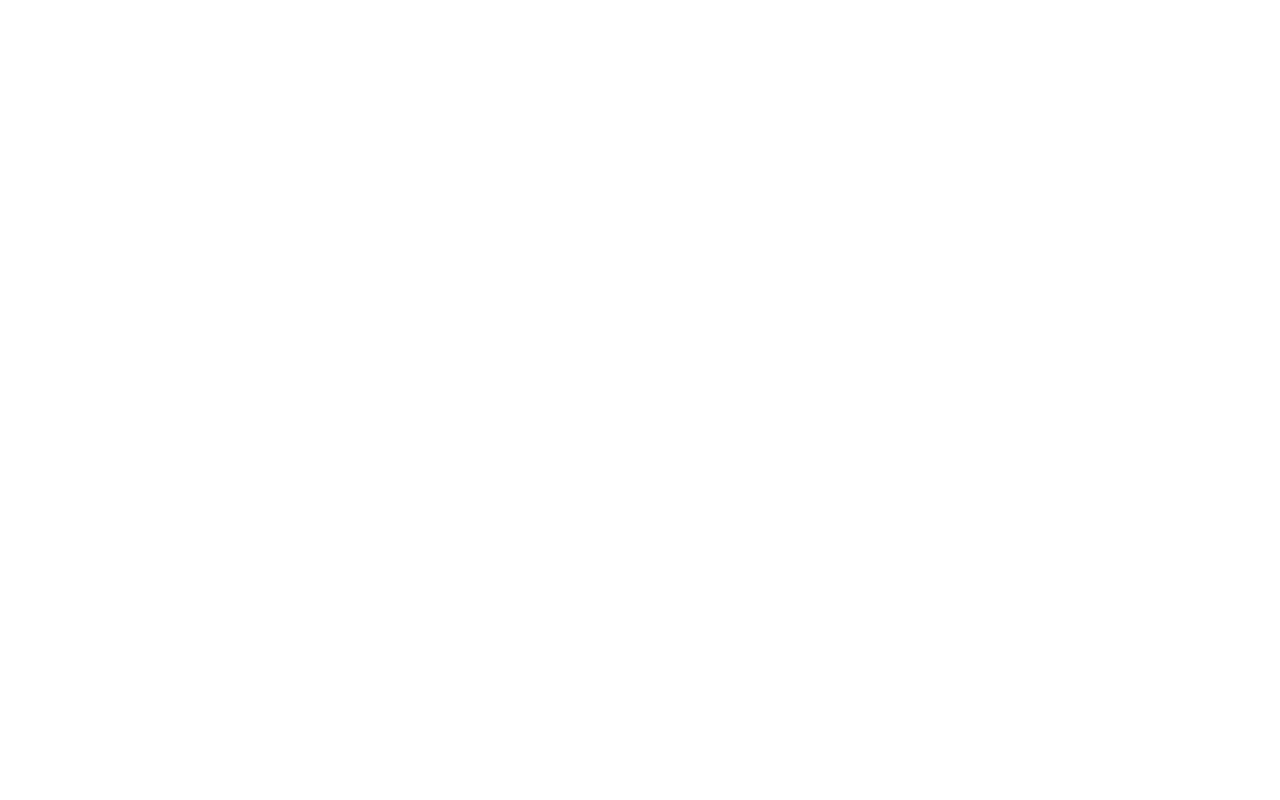
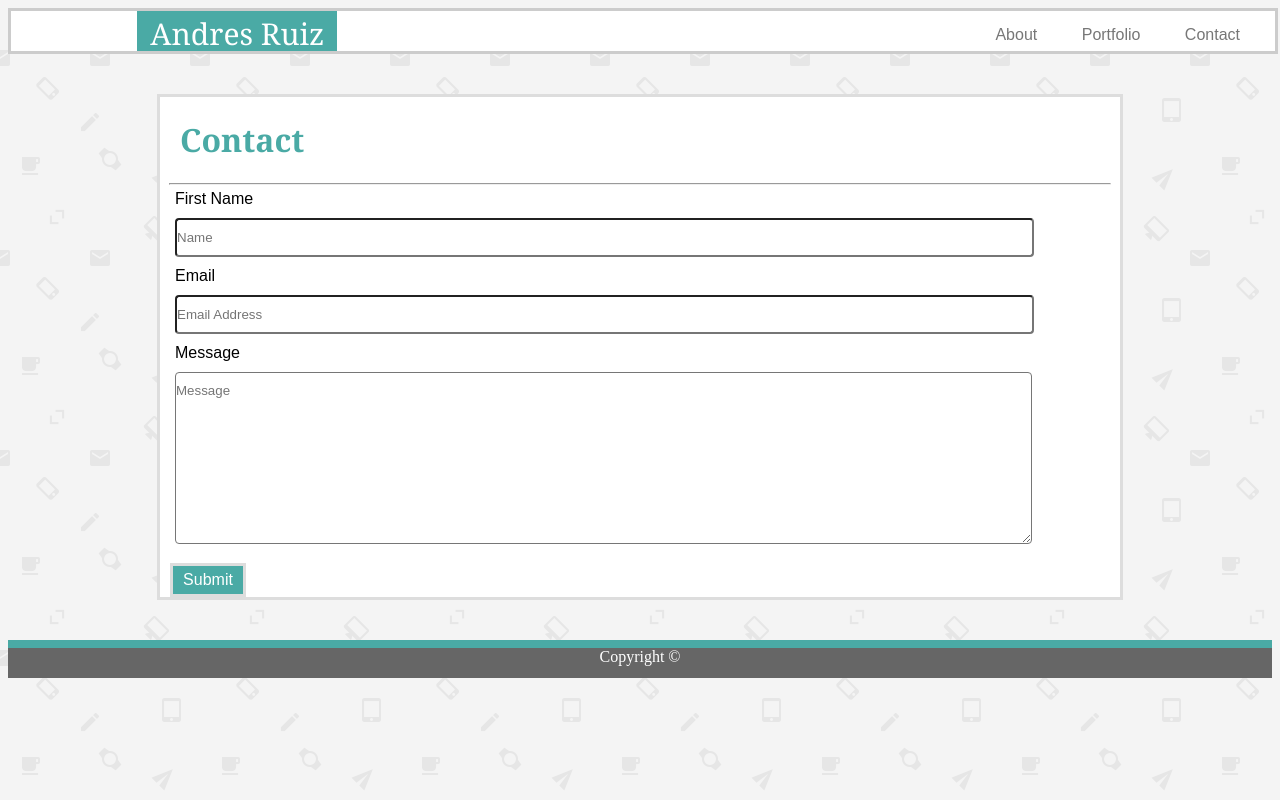
Before and after one commit to ruizandres09/HW-Wireframe, a plain HTML site: page recommendedAssignment/contact.html in a window 1280 px wide. Drawn offline with Linux system fonts and the light colour scheme.

Commit message:
i have completed both assignments for the 1st homework. they are in seperate folders with their respective documents

```diff
--- a/recommendedAssignment/assets/css/style.css
+++ b/recommendedAssignment/assets/css/style.css
@@ -1,39 +1,64 @@
 .topBar{
+    width: 100%;
     margin:0px;
     padding: 0px;
-    background-color:yellow;
+    background-color:#ffffff;
+    height: 40px;
     border: solid;
+    border-color: #cccccc;
 
 }
 
 header{
     background-color:#4aaaa5;
-    color: whitesmoke;
+    color:#ffffff;
     float: left;
+    margin-left: 10%;
+    padding-top: 2px;
+    width: 200px;
+    height: 38px;
+    text-align: center;
+    font-family: Georgia, 'Times New Roman', Times, serif;
+    font-size: 30px;
 }
+
+nav{
+    float:right;
+    margin:10px;
+}
+
 a,ul{
 
    text-decoration: none;
     list-style: none;
     margin:0 ;
-    padding:0;
+    padding:5px;
+    font-family: Arial, Helvetica, sans-serif;
 }
 
 li{
     display: inline;
+   }
 
+.content, .contact{
+    width: 960px;
+    margin: 40px auto;
+    background-color:#ffffff;
+    height: 500px;
+    border: solid;
+    border-color:#dddddd ;
+    }
+
+.porfolio{
+    width: 960px;
+    margin: 40px auto;
+    background-color:#ffffff;
+    height: 1000px;
+    border: solid;
+    border-color:#dddddd ;
 }
 
-body{
-    background-image: url(../images/email-pattern.png);
-}
-.content{
-    width: 960px;
-    margin: 0 auto;
-    background-color:white ;
-    height: 500px;
-}
-img{
+.headshot{
     width: 200px;
     float: left;
     padding: 10px;
@@ -42,4 +67,94 @@ img{
 footer{
     clear: both;
     text-align: center;
+    background-color: #666666;
+    color:#ffffff;
+    width: 100%;
+    height: 30px;
+    border-top: 8px solid;
+    border-color: #4aaaa5;
+    position: sticky;
+    bottom: 0;
+    ;
 }
+
+p, li,a{
+    color:#777777;
+    font-family: Arial, Helvetica, sans-serif;
+    margin:5px;
+    padding: 5px;
+}
+
+body{
+    background-image: url(../images/email-pattern.png);
+}
+
+h1 {
+    color:#4aaaa5;
+    font-family: Georgia, 'Times New Roman', Times, serif;
+    margin-left: 20px;
+}
+
+hr{
+    width: 98%;
+    margin:0 auto;
+}
+
+.second{
+    border-left: solid;
+    border-right: solid;
+}
+img{
+    width: 300px;
+    float: left;
+    padding: 0px;
+}
+
+.boxImg{
+    position: relative;
+    float:left;
+    height: 300px;
+    width: 300px;
+    overflow: hidden;
+    margin: 10px;
+}
+
+.descript{
+    background-color:#4aaaa5;
+    position: absolute;
+    bottom: 20px;
+    width: 100%;
+    text-align: center;
+    color: #ffffff;
+    font-size: 18px;
+}
+.infoStuff{
+    position: relative;
+    height: 350px;
+    padding:5px;
+
+}
+
+input[type=text],select,label, textarea{
+    font-family: Arial, Helvetica, sans-serif;
+    width: 90%;
+    padding: 10px 0px;
+    border-radius: 4px;
+    margin: 10px;
+}
+
+.btn{
+    font-family: Arial, Helvetica, sans-serif;
+    background-color: #4aaaa5;
+    width: 60px;
+    padding: 5px;
+    text-align: center;
+    color:#ffffff;
+    border: solid;
+    border-color: #dddddd;
+    margin: 5px;
+}
+
+textarea{
+    height: 150px;
+}
--- a/recommendedAssignment/contact.html
+++ b/recommendedAssignment/contact.html
@@ -0,0 +1,60 @@
+<!DOCTYPE html>
+<html lang="en">
+    <head>
+        <meta charset="UTF-8">
+        <meta name="viewport" content="width=device-width, initial-scale=1.0">
+        <meta http-equiv="X-UA-Compatible" content="ie=edge">
+        <title> Portfolio</title>
+        <link rel="stylesheet" type="text/css" href="assets/css/style.css">
+    </head>
+    <div class="topBar">
+        <header>
+            Andres Ruiz
+        </header>
+
+        <Nav>
+            <ul>
+                <li><a href="index.html">About</a></li>
+                <li><a href="portfolio.html">Portfolio</a></li>
+                <li><a href="contact.html">Contact</a></li>
+            </ul>
+        </Nav>
+    </div>
+
+    <body>
+        <div class="contact">
+            <h1>
+                Contact
+            </h1>
+            <hr>
+
+        <div class="infoStuff">
+
+            <div class="inputBox">
+                <label for="fname">First Name</label>
+                <br>
+                <input type="text" class="input" placeholder="Name">
+                <br>
+                <label for="lname">Email</label>
+                <br>
+                <input type="text" class="input" placeholder="Email Address">
+            </div>
+
+            <div class="msg">
+                <label for="note">Message</label>
+                <br>
+                <textarea placeholder="Message"></textarea>
+                <div class="btn">Submit</div>
+
+            </div>
+        </div>
+
+        </div>
+
+    </body>
+
+    <footer>
+        Copyright &copy;
+    </footer>
+
+</html>
```
Also changed, not shown: recommendedAssignment/index.html (+29 -22 lines), recommendedAssignment/portfolio.html (+62 -0 lines), recommendedAssignment/assets/images/pic1.jpg (added), recommendedAssignment/assets/images/pic4.jpg (added), 3 other files.
